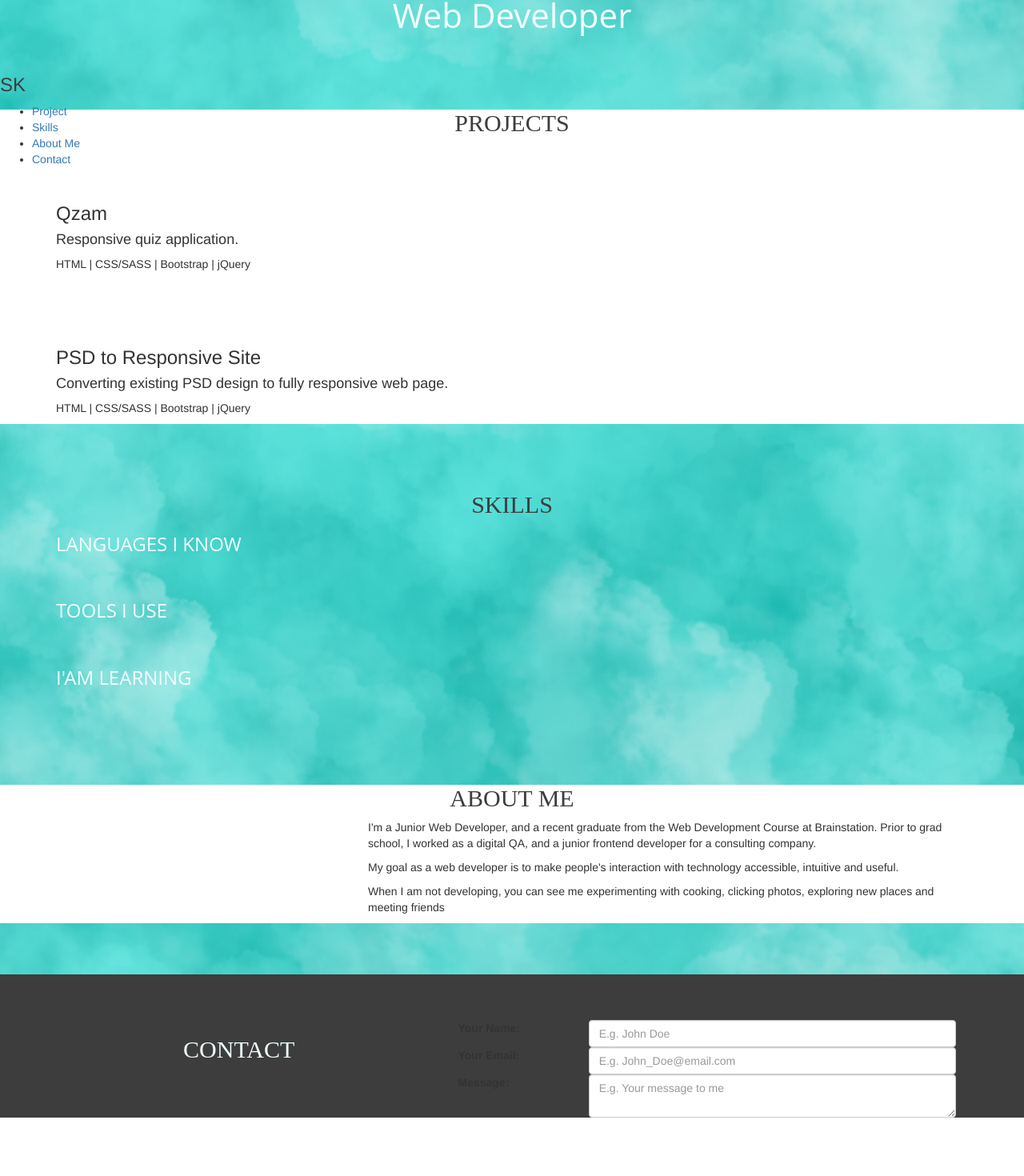
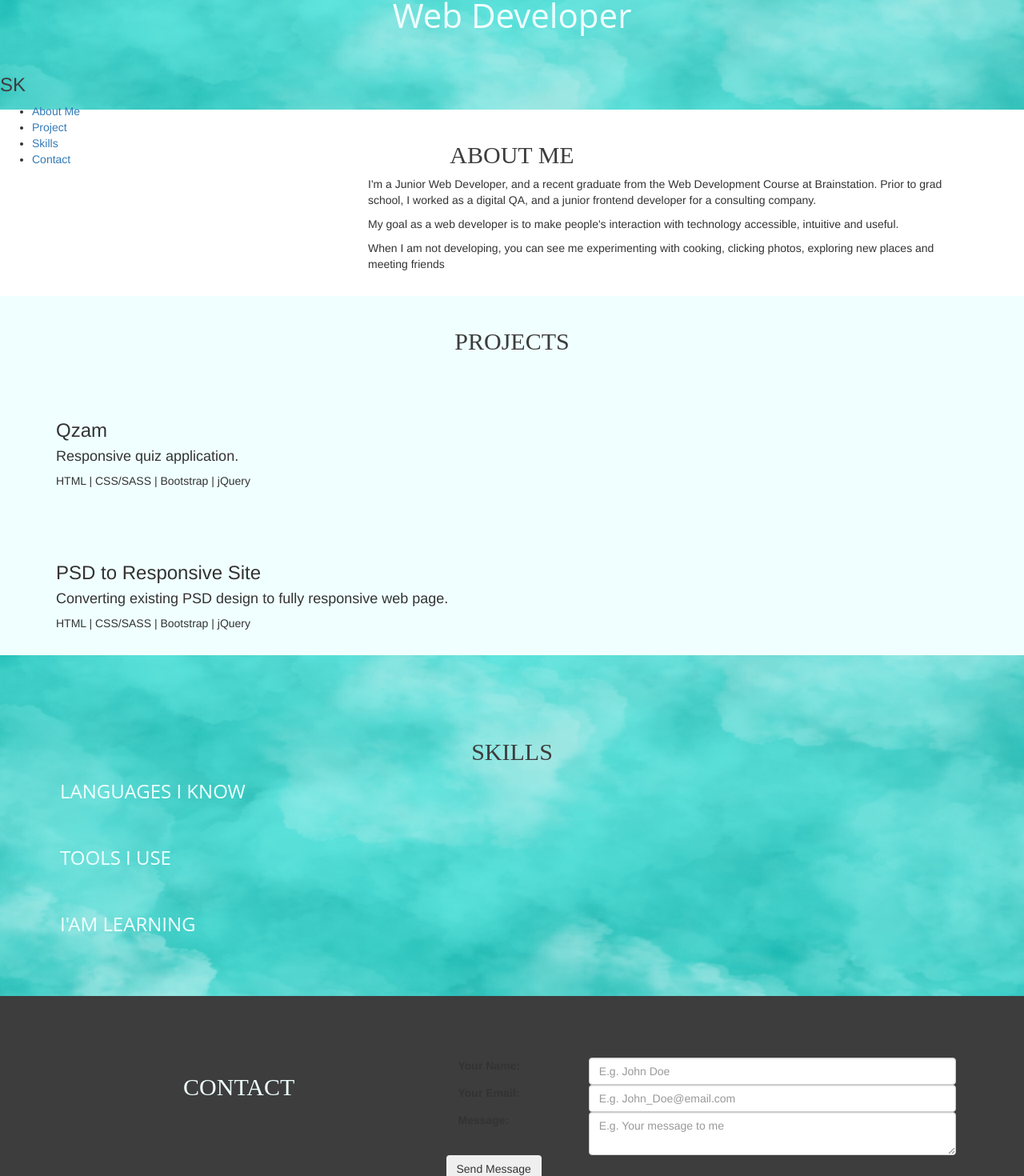
Before and after one commit to SahanaKamath19/Portfolio, a React (Create React App) app: page / in a window 1280 px wide. Shown: the part 220-1690 px from the top of the page at 80% size. Before the commit the page ends 1617 px from the top, so only its background shows below. Built offline with nearby package versions, Linux system fonts and the light colour scheme; some icons are missing.

Commit message:
scroll effect

```diff
--- a/src/About.js
+++ b/src/About.js
@@ -4,7 +4,7 @@ import './App.css';
 class About extends Component {
   render() {
     return (
-      <div className="About section-margin Background-white" id="about">
+      <div className="About Padding-style section-margin Background-white" id="about">
       <h2 className="Text Font-header text-center">ABOUT ME</h2>
       <div className="container">
         <div className="row">
--- a/src/App.css
+++ b/src/App.css
@@ -1,7 +1,7 @@
 .Header:focus{
   text-decoration: none;
 }
-.Home{
+.Padding-style{
   padding: 20px;
 }
 .section-margin{
@@ -28,6 +28,9 @@ font-size: 3em;
 .Background-white{
   background: white;
 }
+.Background-azure{
+  background: azure;
+}
 .Background-black{
   background: #3d3d3d;
 }
--- a/src/App.js
+++ b/src/App.js
@@ -11,9 +11,9 @@ class App extends Component {
     return (
       <div className="App">
       <Header/>
+      <About/>
       <Projects/>
       <Skills/>
-      <About/>
       <Contact/>
       </div>
     );
--- a/src/Contact.js
+++ b/src/Contact.js
@@ -4,15 +4,16 @@ import './App.css';
 class Contact extends Component {
   render() {
     return (
-      <div className="About section-margin Background-black" id="contact">
+      <div className="About Padding-style Background-black" id="contact">
         <div className="container">
             <div className="row section-margin">
                 <div className="col-sm-5">
                 <h2 className="Sub-text Font-header text-center">CONTACT</h2>
 
-                </div>
+            </div>
+                <form method="post" action="mailto:sahana.nayak16@gmail.com.com">
+                <div className="col-sm-7">
 
-                <div className="col-sm-7">
                     <div className="form-group form-elements">
                         <div className="col-sm-3 form-label Label">
                             <label for="Name">Your Name:</label>
@@ -21,6 +22,7 @@ class Contact extends Component {
                             <input type="text" className="form-control fields" id="Name" placeholder="E.g. John Doe"/>
                         </div>
                     </div>
+
                     <div className="form-group form-elements">
                         <div className="col-sm-3 form-label Label">
                             <label for="Email">Your Email:</label>
@@ -29,6 +31,7 @@ class Contact extends Component {
                             <input type="email" className="form-control fields" id="Email" placeholder="E.g. John_Doe@email.com"/>
                         </div>
                     </div>
+
                     <div className="form-group form-elements">
                         <div className="col-sm-3 form-label Label">
                             <label for="message">Message:</label>
@@ -37,7 +40,10 @@ class Contact extends Component {
                             <textarea className="form-control fields" id="Message" placeholder="E.g. Your message to me"></textarea>
                         </div>
                     </div>
+                    <input className="btn" type="submit" value="Send Message"/>
+
                 </div>
+                </form>
             </div>
         </div>
       </div>
--- a/src/Header.js
+++ b/src/Header.js
@@ -12,7 +12,7 @@ constructor()
   render() {
     return (
     <section className="section-margin">
-      <header className="Home text-center" id="home">
+      <header className="Home Padding-style text-center" id="home">
             <h1 className=" Name Text Font-header">Sahana Kamath</h1>
             <h2 className=" Title Sub-text Font-sub-header">Web Developer</h2>
         </header>
@@ -23,13 +23,13 @@ constructor()
             </a>
             <ul>
                 <li>
+                <a href="#about">About Me</a>
+                </li>
+                <li>
                 <a href="#project">Project</a>
                 </li>
                 <li>
                 <a href="#skill">Skills</a>
-                </li>
-                <li>
-                <a href="#about">About Me</a>
                 </li>
                 <li>
                 <a href="#contact">Contact</a>
--- a/src/Projects.js
+++ b/src/Projects.js
@@ -4,7 +4,7 @@ import './App.css';
 class Projects extends Component {
   render() {
     return (
-    <section className="Projects Background-white section-margin" id="project">
+    <section className="Projects Padding-style Background-azure" id="project">
         <h2 className="Text text-center Font-header">PROJECTS</h2>
 
         <div className="Project-2 container section-margin">
--- a/src/Skills.js
+++ b/src/Skills.js
@@ -4,7 +4,7 @@ import './App.css';
 class Skills extends Component {
   render() {
     return (
-    <section className="Skills section-margin container" id="skill">
+    <section className="Skills Padding-style section-margin container" id="skill">
          <h2 className="Text text-center Font-header">SKILLS</h2>
          <h3 className="Sub-text Font-sub-header">LANGUAGES I KNOW</h3>
          <div className="section-margin">
--- a/src/index.css
+++ b/src/index.css
@@ -2,6 +2,9 @@ body {
   margin: 0;
   padding: 0;
   background-image: url('../public/image/background.jpg');
-  background-position: center top;
+  min-height:500px;
+   /* Create the parallax scrolling effect */
+  background-attachment: fixed;
+  background-position: center;
   background-size: 100% auto;
 }
```
